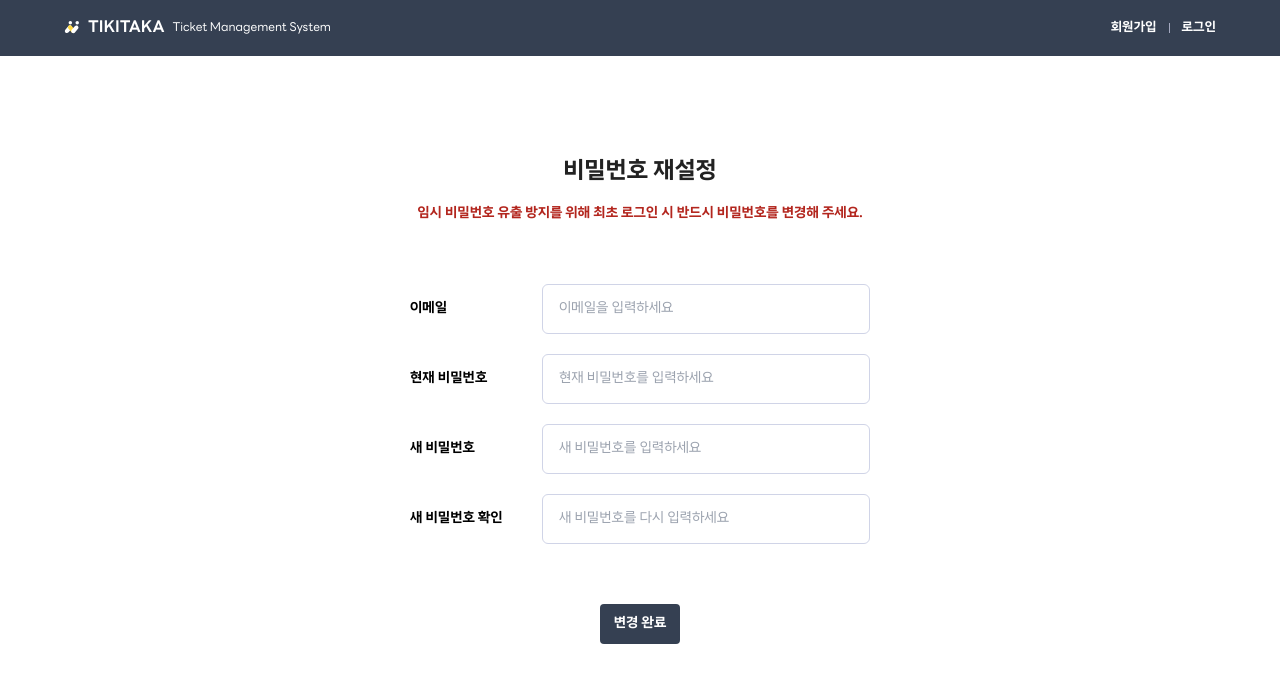
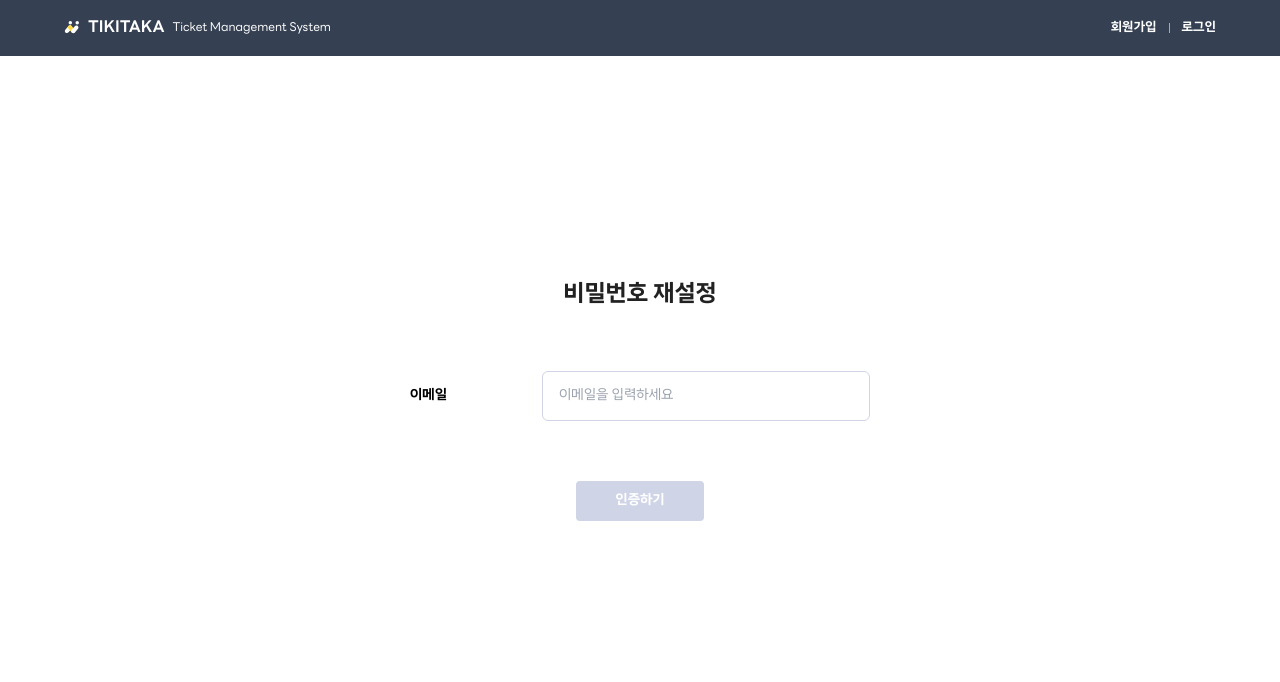
Before and after one commit to lamiiiii/TRILLION-TikiTaka-FE, a React app: page /resetpwd in a window 1280 px wide. Shown: the top 682 px of the page. Built offline with nearby package versions, Linux system fonts and the light colour scheme.

Commit message:
TKT-38 fix: 비밀번호 재설정 로직 수정

```diff
--- a/src/components/common/siginin/ResetPwdContainer.tsx
+++ b/src/components/common/siginin/ResetPwdContainer.tsx
@@ -1,19 +1,21 @@
 import {useState} from 'react';
 import InitialTopBar from './InitialTopBar';
-
-// Todo 비밀번호 재설정과 로그인후 최초 비밀번호 변경 로직 분리 필요
-// todo 연속 5회 설정한 비밀번호가 틀렸을 경우 30분간 잠금
-// todo 최초 비밀번호 재설정 title 조건 추가 및 경고 메세지
+import Modal from '../Modal';
 
 export default function ResetPwdContainer() {
   const [email, setEmail] = useState('');
   const [emailError, setEmailError] = useState('');
-  const [pwd, setPwd] = useState('');
-  const [pwdError, setPwdError] = useState('');
+  const [isAuthSent, setIsAuthSent] = useState(false);
+  const [authCode, setAuthCode] = useState('');
+  const [authCodeError, setAuthCodeError] = useState('');
+  const [isVerified, setIsVerified] = useState(false);
+
   const [newPwd, setNewPwd] = useState('');
   const [newPwdError, setNewPwdError] = useState('');
   const [newPwdCheck, setNewPwdCheck] = useState('');
   const [newPwdCheckError, setNewPwdCheckError] = useState('');
+
+  const [isModalOpen, setIsModalOpen] = useState(false);
 
   const validateEmail = (email: string) => {
     const emailRegex = /^[^\s@]+@[^\s@]+\.[^\s@]+$/; // 이메일 유효성 검사 정규식
@@ -39,17 +41,8 @@ export default function ResetPwdContainer() {
     }
   };
 
-  const pwdChange = (e: React.ChangeEvent<HTMLInputElement>) => {
-    const value = e.target.value;
-    setPwd(value);
-
-    if (value === '') {
-      setPwdError('비밀번호를 입력해주세요.');
-    } else if (!validatePwd(value)) {
-      setPwdError('비밀번호는 영문, 숫자, 특수문자가 조합된 6~32자여야 합니다.');
-    } else {
-      setPwdError('');
-    }
+  const authCodeChange = (e: React.ChangeEvent<HTMLInputElement>) => {
+    setAuthCode(e.target.value);
   };
 
   const newPwdChange = (e: React.ChangeEvent<HTMLInputElement>) => {
@@ -80,7 +73,7 @@ export default function ResetPwdContainer() {
     }
   };
 
-  const onClickLogin = () => {
+  const sendAuthCode = () => {
     if (email === '') {
       setEmailError('이메일 주소를 입력해주세요.');
       return;
@@ -89,14 +82,27 @@ export default function ResetPwdContainer() {
       return;
     }
 
-    if (pwd === '') {
-      setPwdError('비밀번호를 입력해주세요.');
-      return;
-    } else if (!validatePwd(pwd)) {
-      setPwdError('비밀번호는 영문, 숫자, 특수문자가 조합된 6~32자여야 합니다.');
+    if (!validateEmail(email)) {
+      setEmailError('잘못된 이메일 주소입니다.');
       return;
     }
+    setIsAuthSent(true);
+    // 인증번호 전송 API
+    console.log('카카오워크로 인증번호 전송:', email);
+  };
 
+  const verifyAuthCode = () => {
+    // 인증번호 일치 확인 API
+    const responseCode = 200;
+    if (responseCode == 200) {
+      setIsVerified(true);
+      setAuthCodeError('');
+    } else {
+      setAuthCodeError('인증번호가 일치하지 않습니다.');
+    }
+  };
+
+  const onClickResetPwd = () => {
     if (newPwd === '') {
       setNewPwdError('새 비밀번호를 입력해주세요.');
       return;
@@ -112,18 +118,18 @@ export default function ResetPwdContainer() {
       setNewPwdCheckError('비밀번호가 일치하지 않습니다.');
       return;
     } else if (!validatePwd(newPwdCheck)) {
-      setPwdError('비밀번호는 영문, 숫자, 특수문자가 조합된 6~32자여야 합니다.');
+      setNewPwdCheckError('비밀번호는 영문, 숫자, 특수문자가 조합된 6~32자여야 합니다.');
       return;
     }
 
     const requestData = {
       email,
-      pwd,
-      newPwd
+      newPwd,
     };
 
-    // todo 로그인 모달 추가 및 페이지 이동
+    // todo 비밀번호 재설정 완료 모달 추가 및 페이지 이동
     console.log(requestData);
+    setIsModalOpen(true);
   };
 
   return (
@@ -131,12 +137,10 @@ export default function ResetPwdContainer() {
       <InitialTopBar />
       <div className="top-container items-center">
         <div className="flex flex-col items-center gap-10">
-          <div className="flex flex-col items-center gap-4">
           <p className="text-black text-2xl font-bold">비밀번호 재설정</p>
-            <p className="text-error text-sm font-bold">임시 비밀번호 유출 방지를 위해 최초 로그인 시 반드시 비밀번호를 변경해 주세요.</p>
-          </div>
           <div className="flex w-[500px] flex-col gap-5 p-5">
             {/* 이메일 */}
+            {!isVerified && (
               <div className="email">
                 <div className="flex items-center justify-between">
                   <p className="text-sm font-bold">이메일</p>
@@ -154,24 +158,30 @@ export default function ResetPwdContainer() {
                 </div>
                 <div className={`flex relative left-[132px] text-error text-xs mt-1 ${emailError ? '' : 'hidden'}`}>{emailError}</div>
               </div>
-            {/* 현재 비밀번호 */}
-            <div className="currentPwd">
+            )}
+            {/* 인증번호 입력 (이메일 전송 후 표시) */}
+            {!isVerified && isAuthSent && (
+              <div className="authCode">
                 <div className="flex items-center justify-between">
-                <p className="text-sm font-bold">현재 비밀번호</p>
+                  <p className="text-sm font-bold">인증번호</p>
+                  <div className="flex gap-2">
                     <input
-                  id="currentPwd"
-                  autoComplete="currentPwd"
-                  type="password"
-                  value={pwd}
-                  onChange={pwdChange}
-                  placeholder="현재 비밀번호를 입력하세요"
-                  required
-                  className={`py-3 px-4 text-subtitle-regular w-[328px] border rounded-md focus:outline-none
-                ${pwdError ? 'border-error' : 'border-gray-2 focus:border-main'}`}
+                      type="text"
+                      value={authCode}
+                      onChange={authCodeChange}
+                      placeholder="인증번호 입력"
+                      className={`py-3 px-4 text-subtitle-regular w-[328px] border rounded-md focus:outline-none ${
+                        authCodeError ? 'border-error' : 'border-gray-2 focus:border-main'
+                      }`}
                     />
                   </div>
-              <div className={`flex relative left-[132px] text-error text-xs mt-1 ${pwdError ? '' : 'hidden'}`}>{pwdError}</div>
+                  {authCodeError && <p className="text-error text-xs mt-1">{authCodeError}</p>}
                 </div>
+              </div>
+            )}
+
+            {isVerified && (
+              <>
                 {/* 새 비밀번호 */}
                 <div className="newPwd">
                   <div className="flex items-center justify-between">
@@ -210,13 +220,36 @@ export default function ResetPwdContainer() {
                     {newPwdCheckError}
                   </div>
                 </div>
+              </>
+            )}
           </div>
           {/* 버튼 */}
-          <button onClick={onClickLogin} className="main-btn-lg w-20">
-            변경 완료
+          <button
+            onClick={!isVerified ? (isAuthSent ? verifyAuthCode : sendAuthCode) : onClickResetPwd}
+            disabled={
+              !isVerified
+                ? isAuthSent
+                  ? authCode.trim() === ''
+                  : email.trim() === '' || emailError !== ''
+                : newPwd.trim() === '' || newPwdCheck.trim() === '' || newPwdError !== '' || newPwdCheckError !== ''
+            }
+            className="main-btn-lg disabled:bg-gray-2 disabled:cursor-not-allowed w-32"
+          >
+            {!isVerified ? (isAuthSent ? '인증번호 확인' : '인증하기') : '재설정 완료'}
           </button>
         </div>
       </div>
+      {isModalOpen && (
+        <Modal
+          title="비밀번호 재설정 완료"
+          content="비밀번호가 성공적으로 변경되었습니다. 다시 로그인해주세요."
+          backBtn="로그인하러 가기"
+          onBackBtnClick={() => {
+            setIsModalOpen(false);
+            window.location.href = '/signin';
+          }}
+        />
+      )}
     </div>
   );
 }
```
Lines whose indentation alone changed are shown as unchanged.
